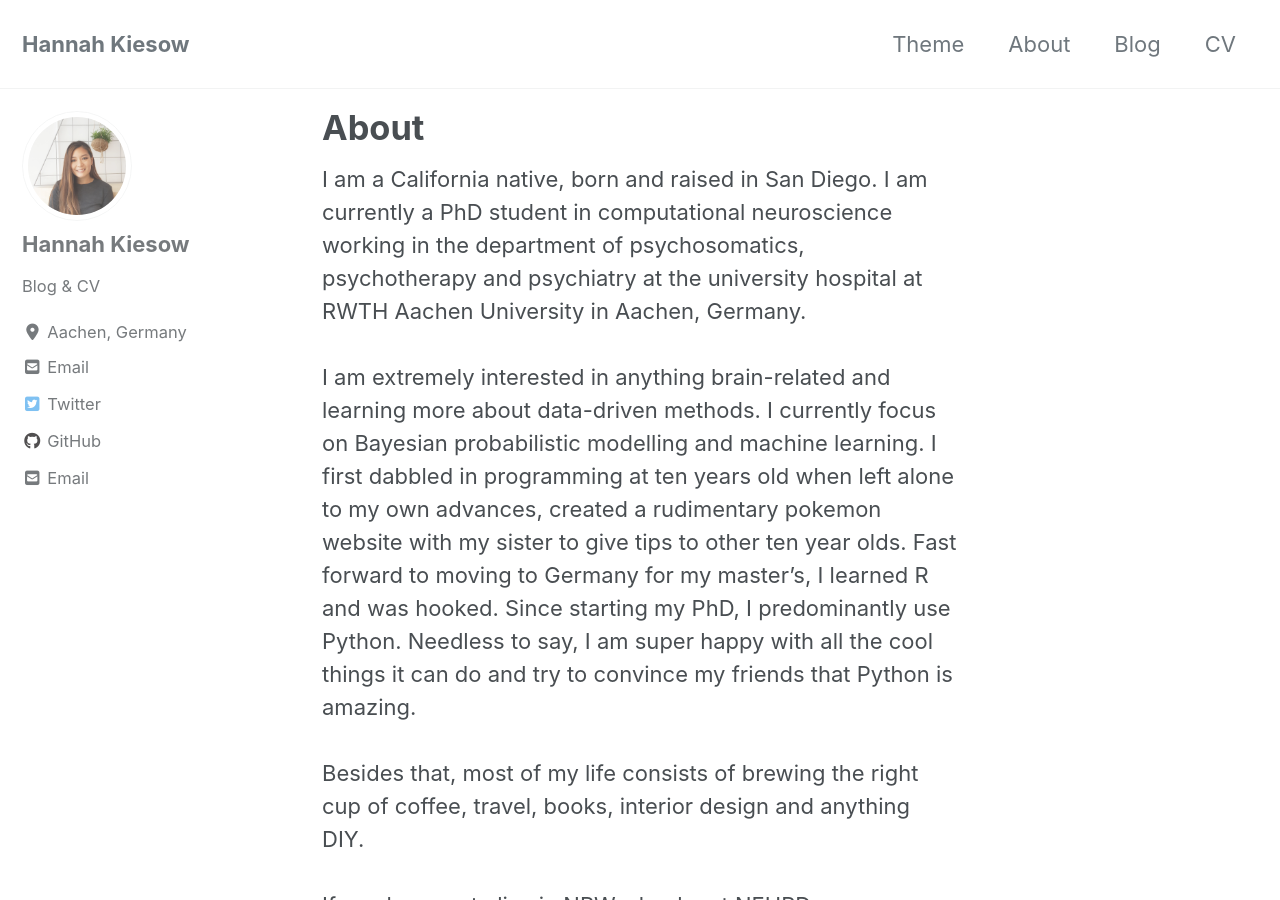
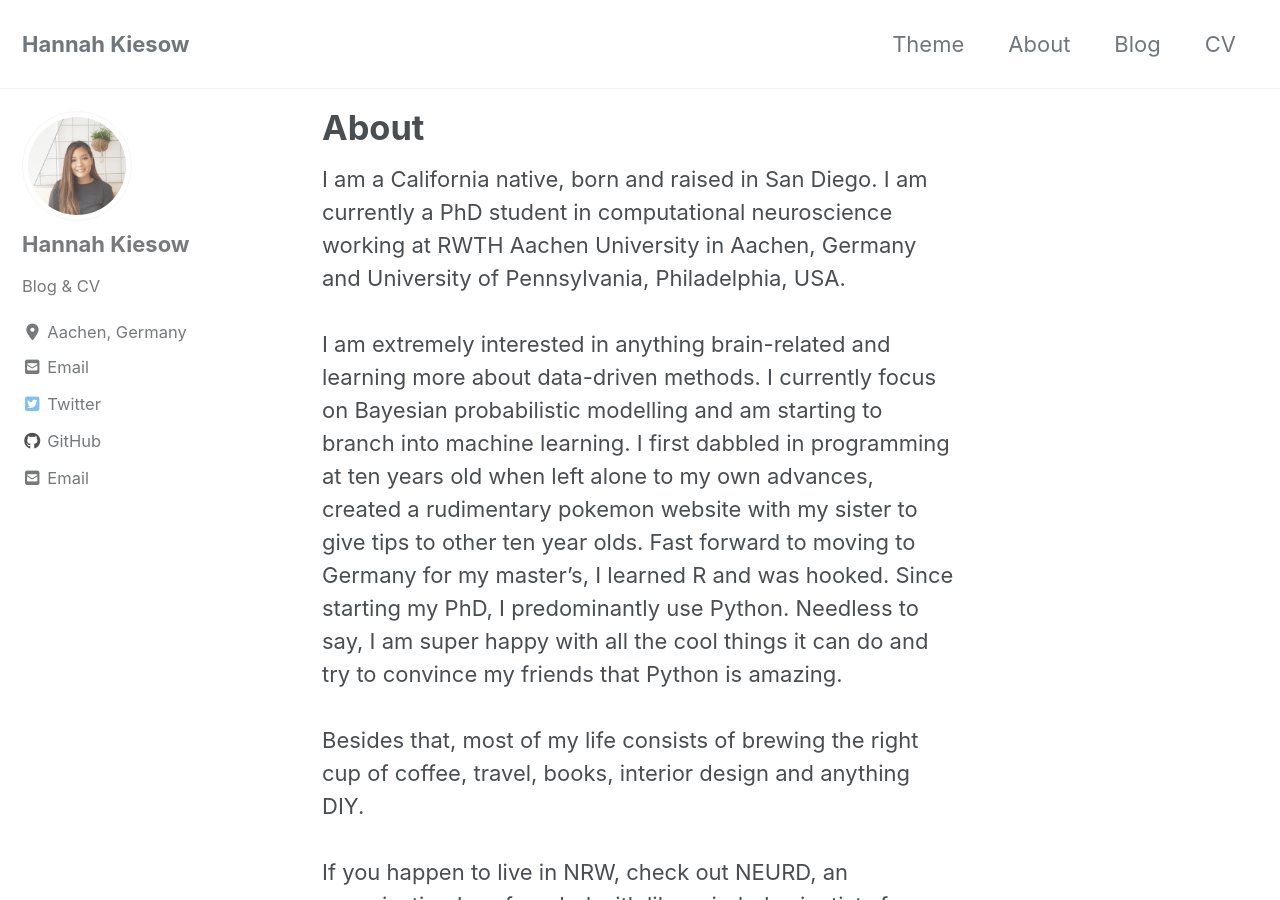
Before and after one commit to hannahkiesow/hannahkiesow.github.io, a Jekyll site: the page built from _pages/about.md, in a window 1280 px wide and 900 px high. Built offline with Jekyll 4.4.1, drawn with Linux system fonts in a browser that asks for light colours; cached includes are drawn as plain includes; nearby versions of some CDN libraries.

```diff
--- a/_pages/about.md
+++ b/_pages/about.md
@@ -5,10 +5,10 @@
     # image: "/images/NAME.jpg"
 ---
 
-I am a California native, born and raised in San Diego. I am currently a PhD student in computational neuroscience working in the department of psychosomatics, psychotherapy and psychiatry at the university hospital at RWTH Aachen University in Aachen, Germany.
+I am a California native, born and raised in San Diego. I am currently a PhD student in computational neuroscience working at RWTH Aachen University in Aachen, Germany and University of Pennsylvania, Philadelphia, USA.
 <br>
 <br>
-I am extremely interested in anything brain-related and learning more about data-driven methods. I currently focus on Bayesian probabilistic modelling and machine learning. I first dabbled in programming at ten years old when left alone to my own advances, created a rudimentary pokemon website with my sister to give tips to other ten year olds. Fast forward to moving to Germany for my master's, I learned R and was hooked. Since starting my PhD, I predominantly use Python. Needless to say, I am super happy with all the cool things it can do and try to convince my friends that Python is amazing.
+I am extremely interested in anything brain-related and learning more about data-driven methods. I currently focus on Bayesian probabilistic modelling and am starting to branch into machine learning. I first dabbled in programming at ten years old when left alone to my own advances, created a rudimentary pokemon website with my sister to give tips to other ten year olds. Fast forward to moving to Germany for my master's, I learned R and was hooked. Since starting my PhD, I predominantly use Python. Needless to say, I am super happy with all the cool things it can do and try to convince my friends that Python is amazing.
 <br>
 <br>
 Besides that, most of my life consists of brewing the right cup of coffee, travel, books, interior design and anything DIY.
```
Also changed, not shown: _pages/CV.md (+1 -1 lines), _posts/2020-04-04-publication.md (added, +7 -0 lines).
